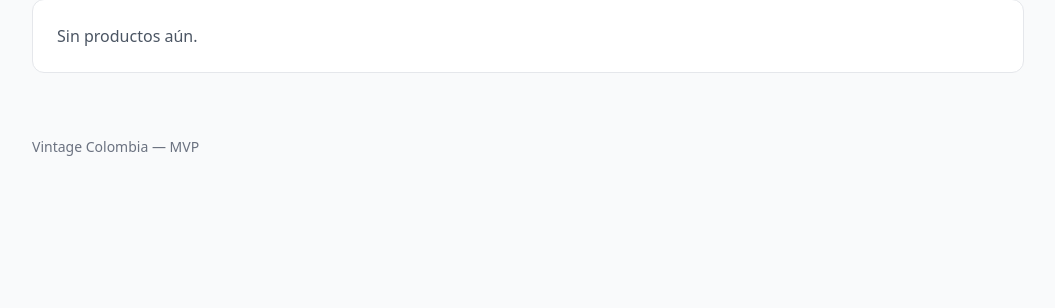
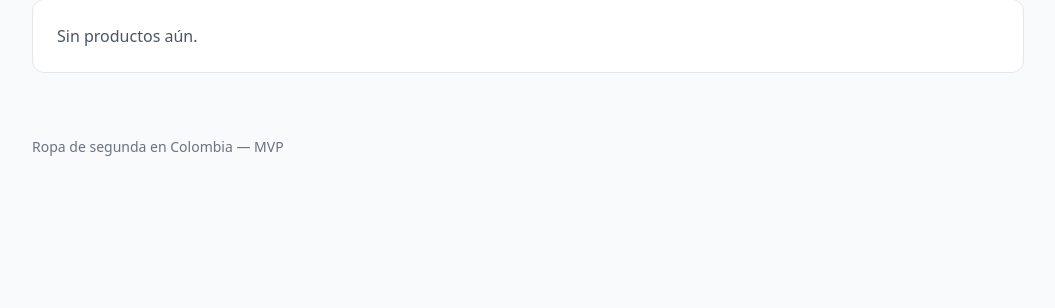
Before and after one commit to StefanyNoguera/recloset, a Django app: page / in a window 1280 px wide. Shown: the part 166-474 px from the top of the page, without its empty margins (112-1167 px from the left). Run offline with Django 5.2, Linux system fonts and the light colour scheme; data that the repository does not hold is empty; some libraries are stand-ins or nearby versions.

Commit message:
Translate base layout text to Spanish

```diff
--- a/market/templates/market/base.html
+++ b/market/templates/market/base.html
@@ -19,7 +19,7 @@
   </main>
 
   <footer class="max-w-5xl mx-auto px-4 py-10 text-sm text-gray-500">
-    <p>Vintage Colombia — MVP</p>
+    <p>Ropa de segunda en Colombia — MVP</p>
   </footer>
 </body>
 </html>
```
